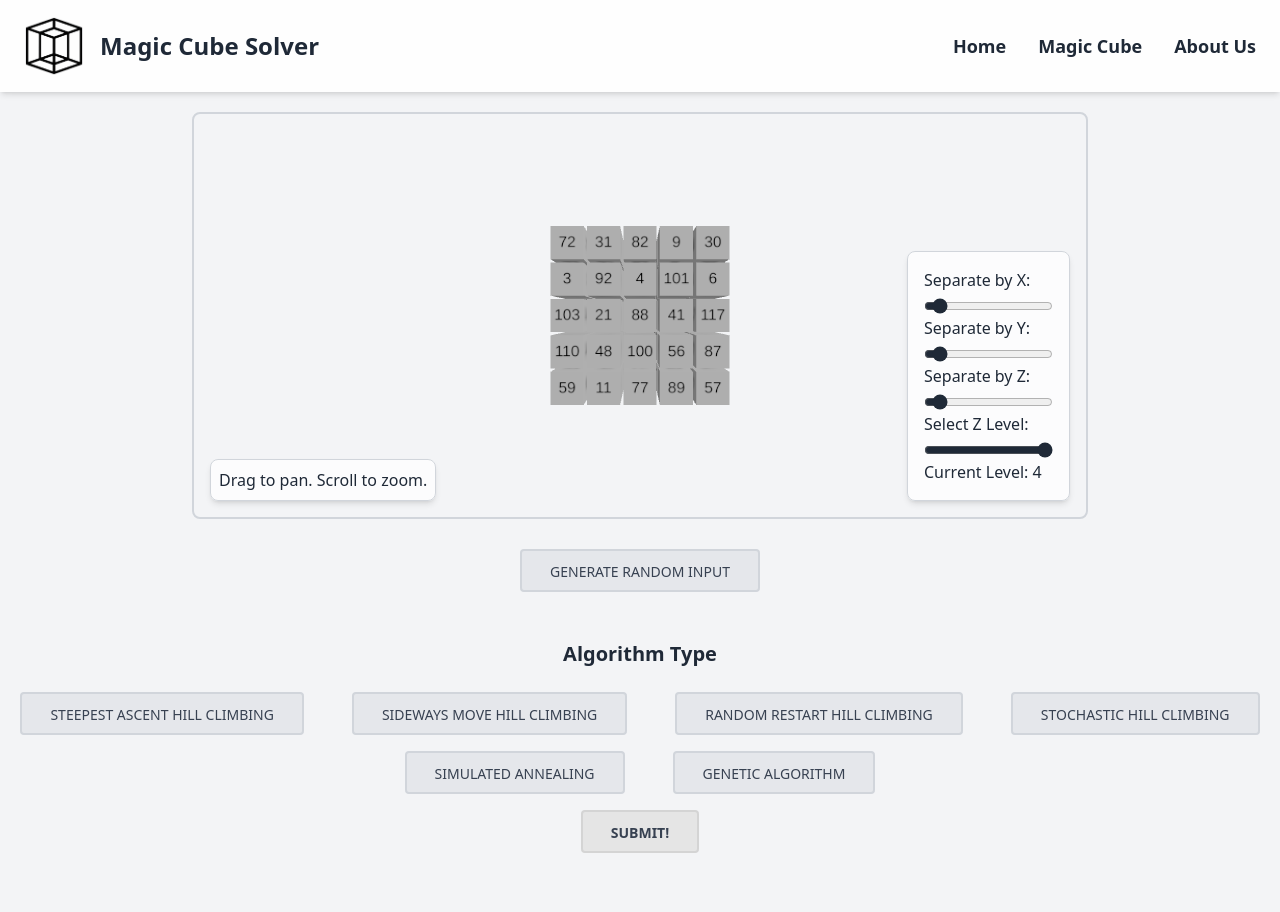
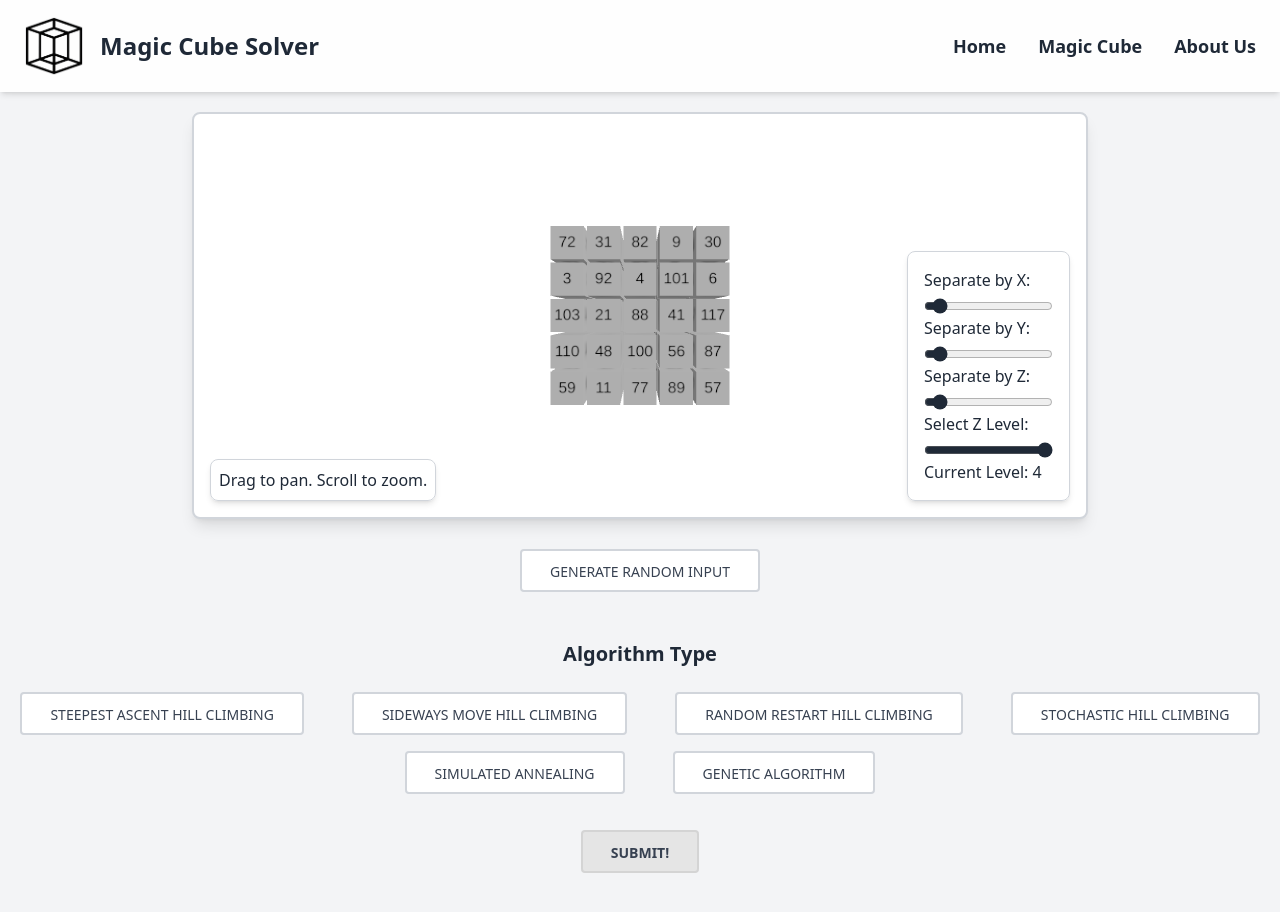
Before and after one commit to Nerggg/MagicCube-LocalSearch, a Next.js app in the folder frontend/: page /magic-cube in a window 1280 px wide. Shown: the top 912 px of the page. Built offline with nearby package versions, Linux system fonts and the light colour scheme.

Commit message:
refactor: UI FE

```diff
--- a/frontend/app/magic-cube/page.js
+++ b/frontend/app/magic-cube/page.js
@@ -194,16 +194,16 @@ export default function Magiccube() {
 
 
 // Button style base
-const baseStyle = "mx-4 rounded border-2 px-7 pb-[8px] pt-[10px] text-sm font-medium uppercase leading-normal transition duration-150 ease-in-out focus:outline-none focus:ring-0 bg-gray-200 text-gray-700 border-gray-300";
+const baseStyle = "mx-4 rounded border-2 px-7 pb-[8px] pt-[10px] text-sm font-medium uppercase leading-normal transition duration-300 ease-in-out focus:outline-none focus:ring-2 focus:ring-offset-2";
 const dynamicStyle = (isActive) =>
-  `${baseStyle} ${isActive ? 'border-gray-400 text-gray-900 bg-gray-300' : 'hover:border-gray-400 hover:bg-gray-300 hover:text-gray-900'}`;
+  `${baseStyle} ${isActive ? 'border-blue-500 text-white bg-blue-500' : 'border-gray-300 text-gray-700 bg-white hover:bg-blue-500 hover:text-white hover:transform hover:-translate-x-0.5 hover:scale-130 hover:-translate-y-1'}`;
 
 return (
   <div className="bg-gray-100 text-gray-800 font-sans pb-12 min-h-screen">
     <Navbar />
     <div className="flex flex-col h-[60vh] w-[70vw] items-center mt-[20px] mx-auto mb-12 relative">
       {/* Canvas Container with Border */}
-      <div className="border-2 border-gray-300 rounded-lg p-4 mb-[30px] w-full h-full relative">
+      <div className="border-2 border-gray-300 rounded-lg p-4 mb-[30px] w-full h-full relative bg-white shadow-lg">
         <Canvas>
           <ambientLight intensity={0.5} />
           <directionalLight position={[5, 5, 5]} intensity={1} />
@@ -293,7 +293,7 @@ return (
       <form onSubmit={handleSubmit}>
         <div className='flex flex-col items-center'>
           <h4 className="mb-2 text-xl font-semibold text-gray-800">Algorithm Type</h4>
-          <div className="flex flex-wrap justify-center gap-4 mt-4">
+          <div className="flex flex-wrap justify-center gap-4 mt-4 mb-5">
             <button
               type="button"
               className={dynamicStyle(activeAlgorithm === 'Steepest Ascent Hill Climbing')}
@@ -413,7 +413,7 @@ return (
           {!loading && (
           <button type="submit"
               className="mt-4 mx-4 mb-[15px] rounded border-2 border-neutral-300 px-7 pb-[8px] pt-[10px] text-sm font-bold uppercase leading-normal text-gray-700 bg-neutral-200 transition duration-150 ease-in-out
-              hover:border-neutral-400 hover:bg-neutral-300 hover:text-gray-900
+              hover:border-blue-500 hover:bg-blue-500 hover:text-white
               focus:border-neutral-400 focus:bg-neutral-300 focus:text-gray-900 focus:outline-none focus:ring-0
               active:border-neutral-500 active:bg-neutral-400 active:text-gray-80"
           >
```
